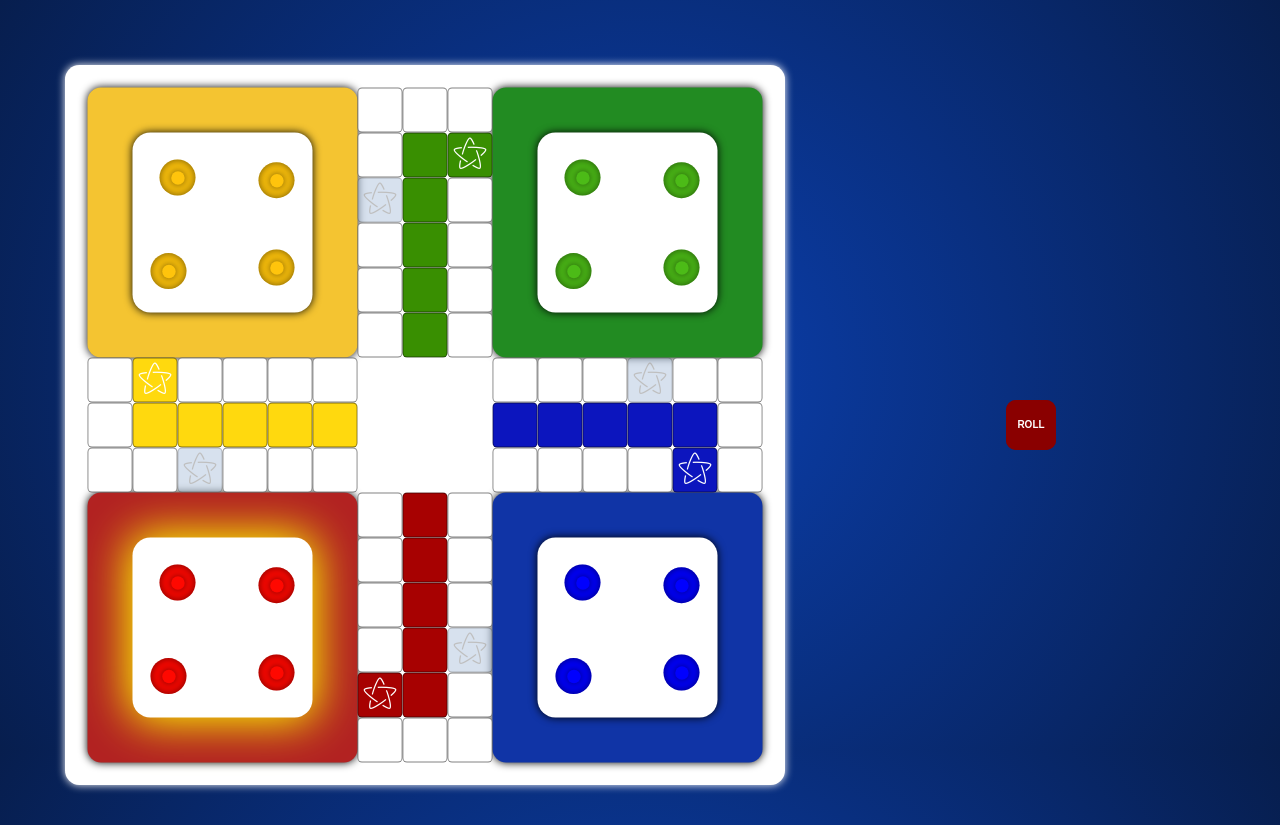
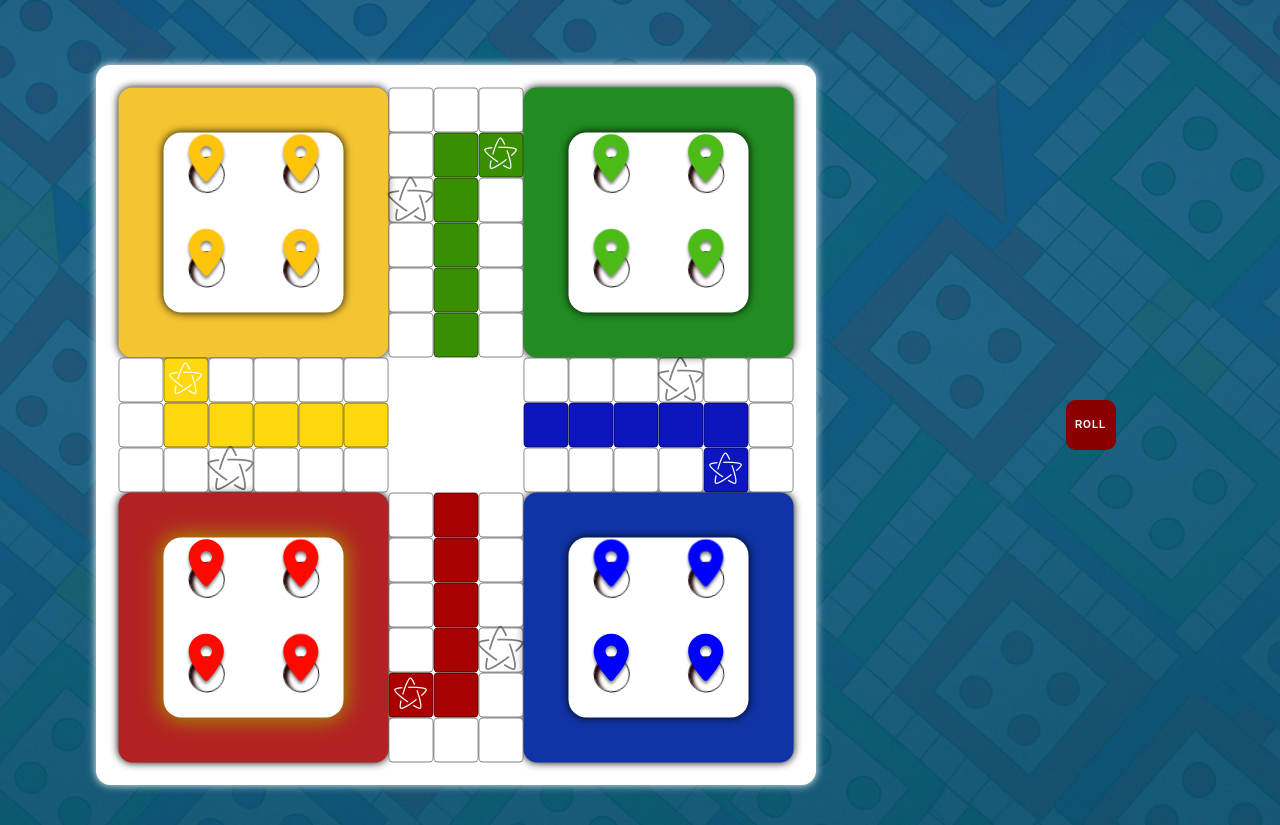
Before and after one commit to kaustubhi-1/Ludo_Game, a Next.js app: page / in a window 1280 px wide. Built offline with nearby package versions, Linux system fonts and the light colour scheme.

Commit message:
all functionality of stop and capturing done

```diff
--- a/src/app/globals.css
+++ b/src/app/globals.css
@@ -8,357 +8,47 @@
 }
 
 
-
 body {
   font-family: Arial, Helvetica, sans-serif;
-  background: radial-gradient(circle,rgba(11,64,177,1) 0%, rgba(7,30,78,1) 100%);
+  /* background: radial-gradient(circle,rgba(11,64,177,1) 0%, rgba(7,30,78,1) 100%); */
+  background-image: url('../../public/ludoBack.png');
+  background-size: cover;
+  background-position: center;
 }
-.ludoContainer{
-  display: flex;
-  justify-content: center;
-  align-items: center;
-  gap: 50px;
-  width: 100%;
+body {
   height: 100vh;
-}
-#ludoBoard{
-    max-width: 500px;
-    max-height: 500px;
-    width: 100%;
-    height: 100%;
-    background:#fff;
-    display: grid;
-    grid-template-areas:
-    'red-Board red-Board green-Path green-Board green-Board'
-    'red-Board red-Board green-Path green-Board green-Board'
-    'red-Path red-Path win-Zone yellow-Path yellow-Path'
-    'blue-Board blue-Board blue-Path yellow-Board yellow-Board'
-    'blue-Board blue-Board blue-Path yellow-Board yellow-Board';
-}
-/* board */
-
-#red-Board{
-  grid-area: red-Board;
-  background-color: var(--red);
-}
-#green-Board{
-  grid-area: green-Board;
-  background-color: var(--green);
-}
-#yellow-Board{
-  grid-area: yellow-Board;
-  background-color: var(--yellow);
-}
-#blue-Board{
-  grid-area: blue-Board;
-  background-color: var(--blue);
+  overflow: hidden;
+  margin: 0;
+  -webkit-font-smoothing: antialiased;
+  -moz-osx-font-smoothing: grayscale;
+  color: aliceblue;
+  position: relative;
+  font-family: "Ubuntu Sans", sans-serif;
+  font-weight: 100;
+  letter-spacing: 1px;
+  font-size: small;
 }
 
-/* path */
-#green-path{
-  grid-area: green-Path;
-  display: grid;
-}
-#blue-path{
-  grid-area: blue-Path;
-}
-#yellow-path{
-  grid-area: yellow-Path;
-}
-#red-path{
-  grid-area: red-Path;
-}
-#win-Zone{
-  grid-area: win-Zone;
-}
-.verticalPath{
-  display: grid;
-  grid-template-columns: repeat(3,1fr);
-  grid-template-rows: repeat(6,1fr);
-}
-.horizontalPath{
-  display: grid;
-  grid-template-columns: repeat(6,1fr);
-  grid-template-rows: repeat(3,1fr);
-}
-.board{
-  padding: 12px;
-  background-color: #1212;
-  display: flex;
-  justify-content: center;
-  align-items: center;
-}
-.board div{
-  width: 80%;
-  height: 80%;
-  background-color: #fff;
-  display: grid;
-  grid-template-columns: 1fr 1fr;
-  grid-template-rows: 1fr 1fr;
-  justify-content: center;
-  align-items: center;
-}
-.board div span{
-  width: 50%;
-  height: 50%;
-  border-radius: 50%;
-  /* position: relative; */
-  display: flex; /* Or grid */
-  align-items: center;
-  justify-content: center;
-  margin: auto;
-}
-#yellow-Board div span{
-  background: var(--yellow);
-}
-#blue-Board div span{
-  background: var(--blue);
-}
-#green-Board div span{
-  background: var(--green);
-}
-#red-Board div span{
-  background: var(--red);
-}
-.ludoBox{
-  border: 1px solid #11111142;
-  position: relative;
-   display: flex; /* Or grid */
-  align-items: center;
-  justify-content: center;
-}
-.ludoBox .fa-location-pin{
-    position: absolute;
-    margin: 2px;
-    font-size: 2rem;
-    transform: translate(0, -40%);
-    -webkit-text-stroke-width: 2px;
-    z-index: 100;
-    animation: animateMyI .08s linear;
-    -webkit-text-stroke-color: rgb(255, 255, 255);
-}
-@keyframes animateMyI {
-    0%{
-        transform: scale(1.1) translate(0, -40%);
-    }
-    100%{
-        transform: scale(1) translate(0, -40%);
-    }
+body::before {
+  content: '';
+  position: absolute;
+  top: 0;
+  left: 0;
+  width: 100%;
+  height: 100%;
+  background-size: cover;
+  background-position: center;
+  filter: blur(5px); /* Adjust the blur radius as needed */
+  z-index: -1; /* Ensure the pseudo-element stays behind the content */
 }
 
-.ludoBox .fa-location-pin:nth-child(2){
-    transform: translate(10px, -40%);
+p {
+  text-align: left;
 }
 
-.ludoBox .fa-location-pin:nth-child(3){
-    transform: translate(-10px, -40%);
-}
-
-.ludoBox .fa-location-pin:nth-child(4){
-    transform: translate(0px, -40%) scale(0.8);
-}
-
-.redLudoBox {
-    background: var(--red);
-}
-
-.greenLudoBox {
-    background: var(--green);
-}
-
-.yellowLudoBox {
-    background: var(--yellow);
-}
-
-.blueLudoBox {
-    background: var(--blue);
-}
-
-
-.board .piece {
-    position: absolute;
-    -webkit-text-stroke-width: 2px;
-    -webkit-text-stroke-color: rgb(255, 255, 255);
-    top: 50%;
-    left: 50%;
-    transform: translate(-50%, -90%);
-    font-size: 2.3rem;
-    z-index: 100;
-}
-
-.board.active{
-    animation: animateBoard .8s linear infinite;
-}
-
-@keyframes animateBoard {
-    0% {
-        filter:brightness(1.4);
-    }
-
-    50% {
-        filter: brightness(1);
-    }
-
-    100% {
-        filter: brightness(1.4);
-    }
-}
-
-
-/* .red-piece {
-    color: var(--red);
-}
-
-.yellow-piece {
-    color: var(--yellow);
-}
-
-.green-piece {
-    color: var(--green);
-}
-
-.blue-piece {
-    color: var(--blue);
-    z-index: 100;
-} */
-@keyframes animateMyI {
-    0%{
-        transform: scale(1.1) translate(0, -40%);
-    }
-    100%{
-        transform: scale(1) translate(0, -40%);
-    }
-}
-
-.ludoBox .fa-location-pin:nth-child(2){
-    transform: translate(10px, -40%);
-}
-
-.ludoBox .fa-location-pin:nth-child(3){
-    transform: translate(-10px, -40%);
-}
-
-.ludoBox .fa-location-pin:nth-child(4){
-    transform: translate(0px, -40%) scale(0.8);
-}
-
-.redLudoBox {
-    background: var(--red);
-}
-
-.greenLudoBox {
-    background: var(--green);
-}
-
-.yellowLudoBox {
-    background: var(--yellow);
-}
-
-.blueLudoBox {
-    background: var(--blue);
-}
-
-
-.board .piece {
-    position: absolute;
-    -webkit-text-stroke-width: 2px;
-    -webkit-text-stroke-color: rgb(255, 255, 255);
-    top: 50%;
-    left: 50%;
-    transform: translate(-50%, -90%);
-    font-size: 2.3rem;
-    z-index: 100;
-}
-
-.board.active{
-    animation: animateBoard .8s linear infinite;
-}
-
-@keyframes animateBoard {
-    0% {
-        filter:brightness(1.4);
-    }
-
-    50% {
-        filter: brightness(1);
-    }
-
-    100% {
-        filter: brightness(1.4);
-    }
-}
-
-/*
-.red-piece {
-    color: var(--red);
-}
-
-.yellow-piece {
-    color: var(--yellow);
-}
-
-.green-piece {
-    color: var(--green);
-}
-
-.blue-piece {
-    color: var(--blue);
-    z-index: 100;
-} */
-.piece {
-  position: absolute;
-  width: 24px;
-  height: 24px;
-}
-
-.piece:nth-child(2) {
-  top: 3px;
-  left: 10px;
-}
-
-.piece:nth-child(3) {
-  top: 4px;
-  right: 10px;
-}
-
-.piece:nth-child(4) {
-  /* bottom: 2px; */
-  left: 10px;
-}
-
-/* General glow and highlight animation */
-/* @keyframes glow {
-  0% {
-    box-shadow: 0 0 15px 4px rgba(255, 255, 0, 0.6);
-  }
-  100% {
-    box-shadow: 0 0 25px 8px rgba(255, 255, 0, 1);
-  }
-} */
-
-/* Highlight per team */
-.red-highlight {
-  animation: glow 1s ease-in-out infinite alternate;
-  /* border: 4px solid #ff4d4d;
-  border-radius: 10px; */
-}
-
-.green-highlight {
-  animation: glow 1s ease-in-out infinite alternate;
-  /* border: 4px solid #2ecc71;
-  border-radius: 10px; */
-}
-
-.yellow-highlight {
-  animation: glow 1s ease-in-out infinite alternate;
-  /* border: 4px solid #f1c40f;
-  border-radius: 10px; */
-}
-
-.blue-highlight {
-  animation: glow 1s ease-in-out infinite alternate;
-  /* border: 4px solid #3498db;
-  border-radius: 10px; */
+code {
+  font-family: source-code-pro, Menlo, Monaco, Consolas, 'Courier New',
+    monospace;
 }
 
 
@@ -590,6 +280,8 @@ body {
     grid-template-columns: repeat(2, 1fr);
     grid-template-rows: repeat(2, 1fr);
     box-shadow: 0 0 10px #000;
+    gap: 10px;
+  place-items: center
 }
 
 #red-0, #blue-0, #green-0, #yellow-0 {
@@ -635,7 +327,9 @@ body {
 } */
 
 /* Home */
-#red-home{grid-area: rh;}
+#red-home{
+  grid-area: rh;
+}
 #yellow-home{grid-area: yh;}
 #green-home{grid-area: gh;}
 #blue-home{grid-area: bh;}
@@ -788,11 +482,12 @@ body {
 }
 
 .track.stop{
-  color: gray;
+  color: black;
   opacity: 0.5;
   position: relative;
-  font-size: 2.5rem;
-  background-color: lightsteelblue;
+  font-size: 3.5rem;
+  /* background-color: lightsteelblue; */
+  border: 1px solid black;
 }
 
 .track.start::before, .track.stop::before{
@@ -860,10 +555,10 @@ body {
 }
 
 .red-chance, .blue-chance, .green-chance, .yellow-chance {
-  animation: glow 1s ease-in-out infinite alternate;
+  animation: blink 700ms ease-in-out infinite alternate;
 }
 
-@keyframes glow {
+@keyframes blink {
   0% {
     box-shadow: 0 0 50px 5px #ff0; /* Initial box shadow */
   }
@@ -872,6 +567,20 @@ body {
   }
 }
 
+.piece-outer{
+      width: 50px;
+    height: 50px;
+    border-radius: 50%;
+    box-shadow: inset 0 0 10px #00000091;
+    display: flex;
+    justify-content: center;
+    align-items: center;
+    cursor: pointer;
+    margin: auto;
+    transition: transform 0.3s ease;
+    position: relative;
+    z-index: 1;
+}
 .piece {
     width: 40px;
     height: 40px;
@@ -1003,18 +712,18 @@ body {
     display: grid;
     gap: 20px;
     grid-template-columns: 70% 30%;
-    height: calc(100vh - 50px);
-    width: calc(100% - 70px);
+height: 100vh;
+width: 100vw;
     padding: 25px;
     text-align: center;
   }
 
-/* #board-container{
-  overflow: hidden;
+#board-container{
+  /* overflow: hidden; */
   display: flex;
   align-items: center;
   justify-content: center;
-} */
+}
 
 #second-container {
   display: flex;
@@ -1071,3 +780,39 @@ hr {
     display: none;
   }
 }
+
+.token-wrapper {
+  width: 50px;
+  height: 50px;
+  position: relative;
+  display: flex;
+  align-items: center;
+  justify-content: center;
+}
+
+.token-base {
+  width: 40px;
+  height: 40px;
+  background-color: white; /* darker red base */
+  border-radius: 50%;
+  border: 1px solid black;
+  position: absolute;
+  bottom: 6px; /* base stays under the icon */
+    z-index: 0;
+  pointer-events: none;
+  box-shadow: inset 4px 4px 4px rgb(37, 0, 0);
+  animation: spin 1s linear infinite;
+}
+@keyframes spin {
+  0% { transform: rotate(0deg); }
+  100% { transform: rotate(360deg); }
+}
+
+.token-icon {
+font-size: 52px;
+    position: absolute;
+    top: -21px;
+    z-index: 1;
+    cursor: pointer;
+    filter: drop-shadow(0px 3px 2px rgba(0, 0, 0, 0.5));
+}
--- a/src/component/Boards.tsx
+++ b/src/component/Boards.tsx
@@ -9,16 +9,19 @@ import Piece from "./Piece";
 const Boards = () => {
   const { playerPositions, currentPlayer } = useGame();
   const [layout, setLayout] = useState(trackLayout);
+  // console.log(playerPositions)
+  // console.log(currentPlayer)
 
   useEffect(() => {
 
     const updatedLayout = { ...trackLayout };
-
+  // console.log(updatedLayout)
 
     Object.values(updatedLayout).forEach((value) => {
       value.Piece = [];
     });
 
+    // console.log(Object.values(updatedLayout))
     Object.entries(playerPositions).forEach(([color, positions]) => {
       positions.forEach((position, index) => {
         if (
@@ -61,6 +64,7 @@ const Boards = () => {
             key={key}
             className={`${value.type} track-${key} ${childClassName}`}
           >
+
             {/* {key} */}
             {value.Piece.map((piece, i) => (
               <Piece key={i} color={piece.split("-")[0] as any} id={piece} />
--- a/src/component/Dices.tsx
+++ b/src/component/Dices.tsx
@@ -5,7 +5,7 @@ import DiceRolled from '@/utils/DiceRolled';
 
 const Dices = () => {
 
-  const { diceNumberValue, rollDice, currentPlayer, playerPositions, nextTurn } = useGame();
+  const { diceNumberValue, rollDice,diceDisabled, setDiceDisabled, currentPlayer, playerPositions, nextTurn } = useGame();
   const [shadow, setShadow] = useState("");
   const diceNumber = diceNumberValue.current;
 
@@ -19,8 +19,9 @@ const Dices = () => {
   const [diceStyle, setDiceStyle] = useState('hidden');
 
   const handleClick = () => {
-
+    if (diceDisabled) return;
     const audio = new Audio("/assests_roll.mp3");
+    audio.play()
 
     setTimeout(() => {
       setDiceStyle('visible')
@@ -52,21 +53,21 @@ const Dices = () => {
 
   useEffect(() => {
 
-    DiceRolled(diceNumberValue, nextTurn, currentPlayer, playerPositions)
+    DiceRolled(diceNumberValue, nextTurn, currentPlayer, playerPositions, setDiceDisabled)
 
     if (diceNumber === 0) return;
 
     if ((diceNumber === 6 || playerPositions[currentPlayer].some(value => value !== 0))) {
-    //   setDiceDisabled(true);
+      setDiceDisabled(true);
     } else {
       setTimeout(() => {
         diceNumberValue.current = 0;
         nextTurn();
-        // setDiceDisabled(false);
+        setDiceDisabled(false);
       }, 1500);
     }
 
-  }, [diceNumber, playerPositions, diceNumberValue, nextTurn]);
+  }, [diceNumber, playerPositions, diceNumberValue, nextTurn, setDiceDisabled]);
 
   return (
     <div id="dice" >
--- a/src/component/Piece.tsx
+++ b/src/component/Piece.tsx
@@ -1,43 +1,69 @@
-import React from 'react'
-import Move from '../utils/Move'
-import { useGame } from '../context/GameContext'
+import React from "react";
+import Move from "../utils/Move";
+import { useGame } from "../context/GameContext";
 // import '../styles/Piece.css'
-import { TeamColor } from '@/types/Token';
+import { TeamColor } from "@/types/Token";
+import { FontAwesomeIcon } from "@fortawesome/react-fontawesome";
+import { faLocation, faLocationDot } from "@fortawesome/free-solid-svg-icons";
 interface PieceProps {
   color: TeamColor;
   id: string;
 }
 
+const Piece: React.FC<PieceProps> = ({ color, id }) => {
+  const {
+    currentPlayer,
+    diceNumberValue,
+    playerPositions,
+    setDiceDisabled,
+    setPlayerPositions,
+    nextTurn,
+    win,
+    setWin,
+  } = useGame();
 
-const Piece : React.FC<PieceProps> =({color, id}) => {
-
-
-  const { currentPlayer, diceNumberValue, playerPositions, setPlayerPositions, nextTurn, win, setWin } = useGame();
-
-  function colorGenerator(color: TeamColor): string  {
-    switch(color) {
-      case 'red':
-        return '#FF0800';
-      case 'blue':
-        return '#0000FF';
-      case 'green':
-        return '#4CBB17';
-      case 'yellow':
-        return '#FFC40C';
+  function colorGenerator(color: TeamColor): string {
+    switch (color) {
+      case "red":
+        return "#FF0800";
+      case "blue":
+        return "#0000FF";
+      case "green":
+        return "#4CBB17";
+      case "yellow":
+        return "#FFC40C";
       default:
-        return 'white';
+        return "white";
     }
   }
 
-  const make_a_move = (e: React.MouseEvent<HTMLDivElement>) => {
-    Move(e, { currentPlayer, playerPositions, diceNumberValue, setPlayerPositions, nextTurn, win, setWin});
-  }
+  const make_a_move = (e: React.MouseEvent<SVGSVGElement>) => {
+    Move(e, {
+      currentPlayer,
+      playerPositions,
+      diceNumberValue,
+      setDiceDisabled,
+      setPlayerPositions,
+      nextTurn,
+      win,
+      setWin,
+    });
+  };
 
   return (
-    <div id={id}className="piece" style={{backgroundColor: colorGenerator(color)}} onClick={make_a_move}>
-        <div className="piece-inner"></div>
-    </div>
-  )
-}
+    <>
+      {/* <div className='piece-outer' style={{backgroundColor: colorGenerator(color)}}/> */}
+      <div id={id} className="token-wrapper" >
+        <div className="token-base" />
+        <FontAwesomeIcon
+          icon={faLocationDot}
+          className="token-icon"
+          style={{ color: colorGenerator(color) }}
+          onClick={make_a_move}
+        />
+      </div>
+    </>
+  );
+};
 
-export default Piece
+export default Piece;
--- a/src/context/GameContext.tsx
+++ b/src/context/GameContext.tsx
@@ -11,19 +11,26 @@ import React, {
 } from "react";
 
 type Player = "red" | "blue" | "green" | "yellow";
-
+type SizeType = {
+  dice: number;
+  board: string;
+};
 type GameContextType = {
   rollDice: () => void;
-  diceNumberValue: React.RefObject<number>; // OR MutableRefObject<number>
+  diceNumberValue: React.RefObject<number>;
   currentPlayer: TeamColor;
-  setCurrentPlayer: (player: Player) => void;
+  setCurrentPlayer: (player: TeamColor) => void;
   nextTurn: () => void;
-  playerPositions: Record<Player, number[]>;
+  playerPositions: Record<TeamColor, number[]>;
   setPlayerPositions: React.Dispatch<
-    React.SetStateAction<Record<Player, number[]>>
+    React.SetStateAction<Record<TeamColor, number[]>>
   >;
+  size: SizeType;
+  setSize: React.Dispatch<React.SetStateAction<SizeType>>;
+  diceDisabled: boolean;
+  setDiceDisabled:React.Dispatch<React.SetStateAction<boolean>>;
   win: Player[];
-  setWin: React.Dispatch<React.SetStateAction<Player[]>>;
+  setWin: React.Dispatch<React.SetStateAction<TeamColor[]>>;
 };
 
 export const GameContext = createContext<GameContextType | undefined>(
@@ -45,7 +52,7 @@ export const GameProvider = ({ children }: { children: ReactNode }) => {
     dice: 1.2,
     board: "",
   });
-  const [win, setWin] = useState<Player[]>([]);
+  const [win, setWin] = useState<TeamColor[]>([]);
 
   const rollDice = () => {
     const randomNumber = Math.floor(Math.random() * 6) + 1;
@@ -72,7 +79,11 @@ export const GameProvider = ({ children }: { children: ReactNode }) => {
         currentPlayer: currentPlayer as TeamColor,
         setCurrentPlayer,
         nextTurn,
+        diceDisabled,
+        setDiceDisabled,
         playerPositions,
+        size,
+        setSize,
         setPlayerPositions,
         win,
         setWin,
--- a/src/utils/Move.ts
+++ b/src/utils/Move.ts
@@ -1,20 +1,21 @@
-import CapturingPiece  from './CapturingPiece';
-import Moving from './Moving';
-import WinCheck from './WinCheck';
+import CapturingPiece from "./CapturingPiece";
+import Moving from "./Moving";
+import WinCheck from "./WinCheck";
 import { PlayerPositions, TeamColor } from "@/types/Token";
 
 type MoveProps = {
   currentPlayer: TeamColor;
   playerPositions: PlayerPositions;
   diceNumberValue: React.RefObject<number>;
-//   setDiceDisabled: React.Dispatch<React.SetStateAction<boolean>>;
+  //   setDiceDisabled: React.Dispatch<React.SetStateAction<boolean>>;
   setPlayerPositions: React.Dispatch<React.SetStateAction<PlayerPositions>>;
   nextTurn: () => void;
   win: TeamColor[];
   setWin: React.Dispatch<React.SetStateAction<TeamColor[]>>;
+  setDiceDisabled: React.Dispatch<React.SetStateAction<boolean>>;
 };
 const Move = (
-  e: React.MouseEvent<HTMLElement>,
+  e: React.MouseEvent<SVGSVGElement>,
   {
     currentPlayer,
     playerPositions,
@@ -22,21 +23,23 @@ const Move = (
     setPlayerPositions,
     nextTurn,
     win,
-    setWin
+    setDiceDisabled,
+    setWin,
   }: MoveProps
-): void => {  const diceNumber = diceNumberValue.current;
+): void => {
+  const diceNumber = diceNumberValue.current;
 
   let id;
   if (e.currentTarget.id) {
     id = e.currentTarget.id;
   } else {
-    id = (e.currentTarget.parentElement as HTMLElement).id;  }
+    id = (e.currentTarget.parentElement as HTMLElement).id;
+  }
 
   const [color, indexStr] = id.split("-");
 
   if (diceNumber === 0) return;
   if (currentPlayer !== color) return;
-
 
   const index = parseInt(indexStr, 10);
 
@@ -44,14 +47,14 @@ const Move = (
 
   let newPosition = currentPosition + diceNumber;
 
-  if (currentPosition === 0 && diceNumber === 6){
-    if (currentPlayer === 'red') {
+  if (currentPosition === 0 && diceNumber === 6) {
+    if (currentPlayer === "red") {
       newPosition = 1;
-    } else if (currentPlayer === 'blue') {
+    } else if (currentPlayer === "blue") {
       newPosition = 40;
-    } else if (currentPlayer === 'green') {
+    } else if (currentPlayer === "green") {
       newPosition = 27;
-    } else if (currentPlayer === 'yellow') {
+    } else if (currentPlayer === "yellow") {
       newPosition = 14;
     }
   } else if (currentPosition === 0 && diceNumber !== 6) {
@@ -60,16 +63,29 @@ const Move = (
 
   if (WinCheck(color, newPosition, nextTurn, playerPositions) === false) return;
 
-  Moving(currentPosition, setPlayerPositions, color, index, newPosition, playerPositions, currentPlayer, win, setWin)
+  Moving(
+    currentPosition,
+    setPlayerPositions,
+    color,
+    index,
+    newPosition,
+    playerPositions,
+    currentPlayer,
+    win,
+    setWin
+  );
 
-//   setDiceDisabled(false);
+  setDiceDisabled(false);
 
- if (!CapturingPiece(newPosition, color, setPlayerPositions) && diceNumber !== 6 && ![106, 206, 306, 406].includes(newPosition)){
+  if (
+    !CapturingPiece(newPosition, color, setPlayerPositions) &&
+    diceNumber !== 6 &&
+    ![106, 206, 306, 406].includes(newPosition)
+  ) {
     nextTurn();
- }
+  }
 
   diceNumberValue.current = 0;
-
-}
+};
 
 export default Move;
```
Also changed, not shown: src/utils/CapturingPiece.ts (+15 -13 lines), src/utils/DiceRolled.ts (+5 -6 lines), src/utils/Moving.ts (+55 -9 lines), public/ludoBack.png (added).
